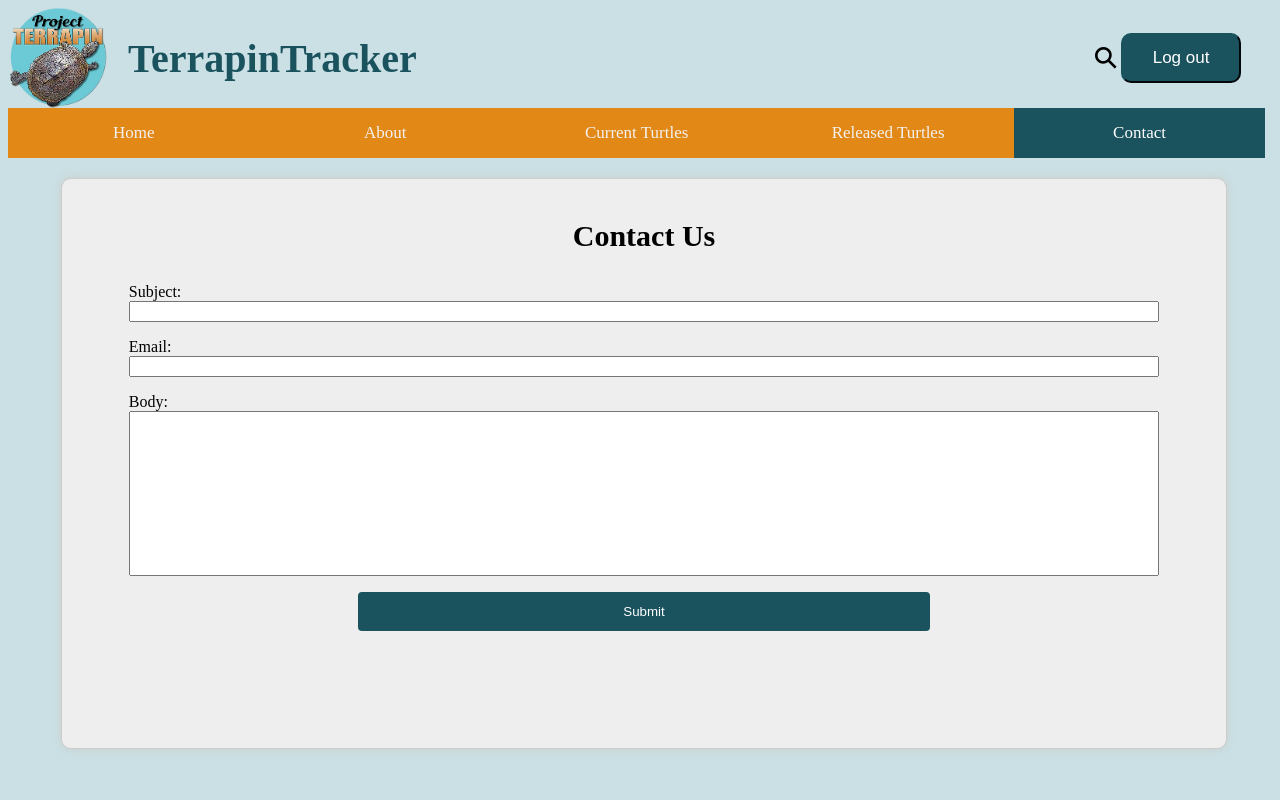
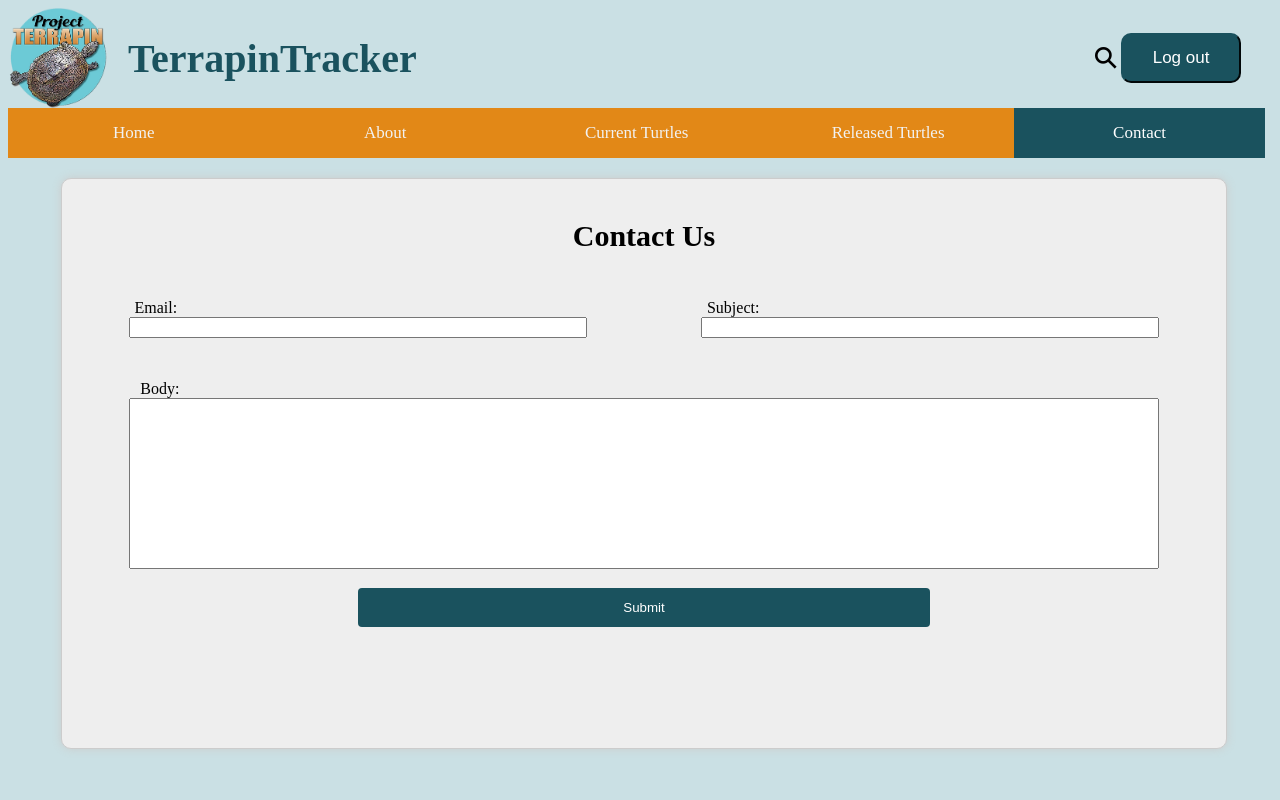
Before and after one commit to henbestaj/senior-capstone, a Django app: page /contact/ in a window 1280 px wide. Run offline with Django 4.2, Linux system fonts and the light colour scheme; the visitor is signed in with stand-in values (Sample User, id 1).

Commit message:
subject and email in same line

```diff
--- a/terrapin_tracker/turtles/static/turtles/contact_style.css
+++ b/terrapin_tracker/turtles/static/turtles/contact_style.css
@@ -7,6 +7,25 @@
     background: #eee;
     border-radius: 10px;
     box-shadow: 0 0 10px #ccc;
+
+}
+form{
+    display:grid;
+    grid-template-areas: "email subject"
+                         "body body"
+                         "submit submit";
+    grid-template-columns: 1fr 1fr;
+    grid-template-rows:1fr 2.5fr 1fr;
+}
+p:has(#id_email){
+    grid-area: email;
+}
+
+p:has(#id_subject){
+    grid-area: subject;
+}
+p:has(#id_body){
+    grid-area: body;
 }
 .form-control{
     width:70%;
@@ -14,12 +33,20 @@
     display:block;
     margin:10px auto 10px;
 }
-p{
-    text-indent: 5%;
-    color:black;
+
+p:has(#id_email), p:has(#id_subject){
+    text-indent:11%
 }
+
+p:has(#id_body) {
+    text-indent:6%
+}
+
+
+
 textarea{
     resize: none;
+    height: 100%;
 }
 
 #submit {
@@ -32,6 +59,7 @@ textarea{
     margin:auto;
     display: block;
     width:50%;
+    grid-area: submit;
   }
 
 #submit:hover {
@@ -40,7 +68,7 @@ textarea{
 
 #id_subject{
     color:black;
-    width:90%;
+    width:80%;
     align-items: center;
     display:block;
     margin:auto auto 10px;;
@@ -48,7 +76,7 @@ textarea{
 
 #id_email{
     color:black;
-    width:90%;
+    width:80%;
     align-items: center;
     display:block;
     margin:auto auto 10px;
@@ -57,7 +85,7 @@ textarea{
 #id_body{
     color:black;
     width:90%;
-    height: 30%;
+    height: 100%;
     align-items: center;
     display:block;
     margin:auto auto 10px;
```
